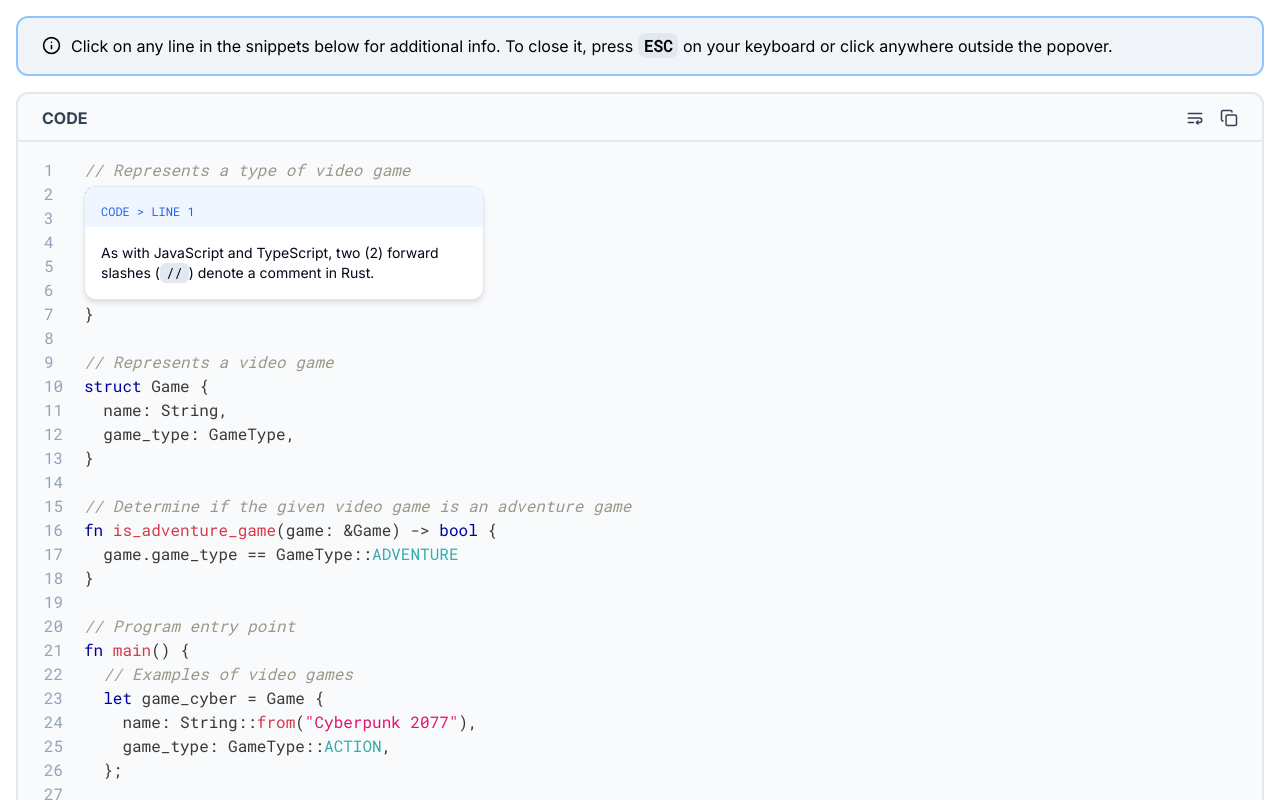
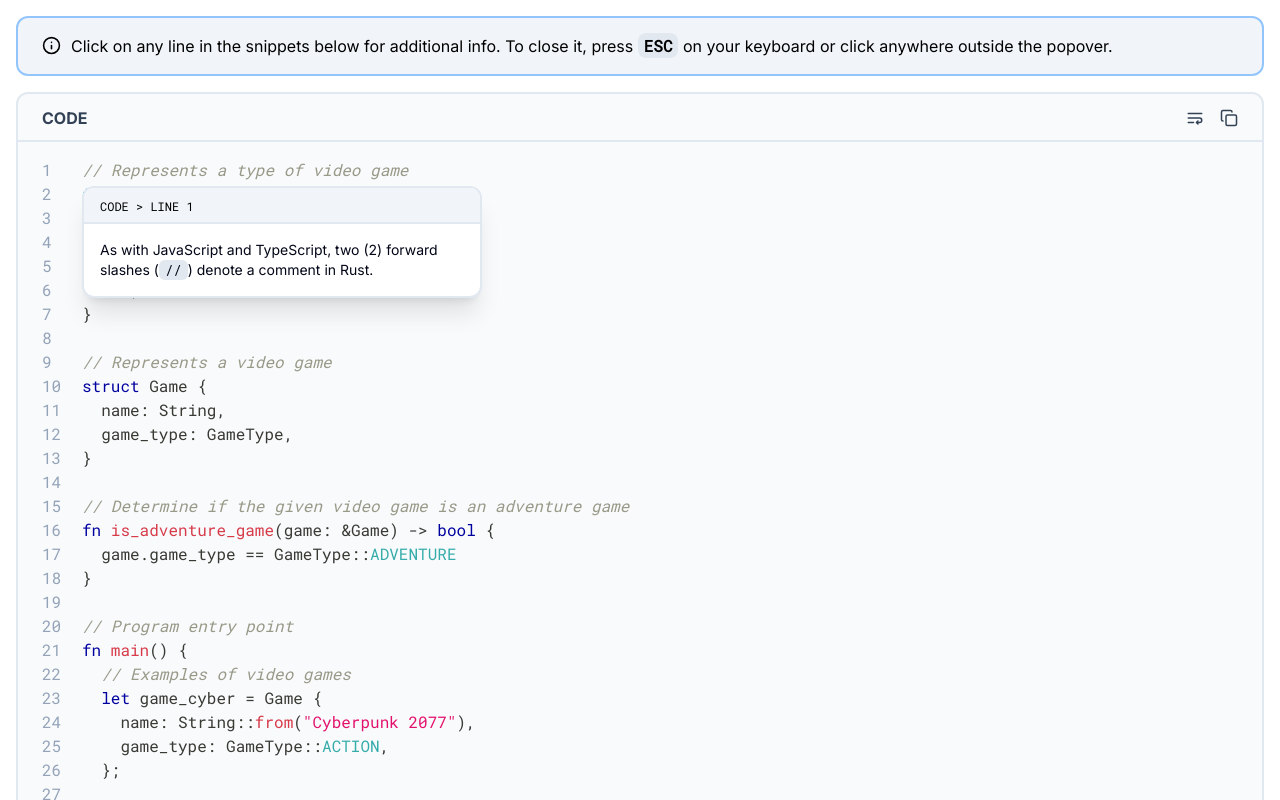
Before and after one commit to jaysella/block-comments, a Next.js app: page /first-flight/rust in a window 1280 px wide. Both pictures are taken after a click on the button "// Represents a type of video game". Shown: the top 800 px of the page. Built offline with nearby package versions, Linux system fonts and the light colour scheme.

Commit message:
Update global layout, snippet, block, popover, info colors

```diff
--- a/app/_components/InfoBlock.tsx
+++ b/app/_components/InfoBlock.tsx
@@ -3,7 +3,7 @@ import { VariantProps, cva } from "class-variance-authority";
 import { InfoIcon } from "lucide-react";
 
 const blockVariants = cva(
-  "flex flex-col gap-2.5 rounded-xl bg-slate-100 dark:bg-slate-900 border-2 dark:text-white",
+  "flex flex-col gap-2.5 rounded-xl bg-slate-100 dark:bg-slate-950 border-2 dark:text-white",
   {
     variants: {
       variant: {
--- a/app/_components/Snippet.tsx
+++ b/app/_components/Snippet.tsx
@@ -199,14 +199,14 @@ export function SnippetContent({
                 key={i}
                 {...getLineProps({ line })}
                 className={cn(
-                  "flex flex-row w-full px-4 @md:px-6 border-l-2 border-l-transparent",
+                  "flex flex-row w-full px-4 @md:px-6 transition-colors",
                   highlight && highlights[lineNum].color
                     ? `bg-${highlights[lineNum].color}-100 dark:bg-${highlights[lineNum].color}-950`
                     : "",
                   explanations
                     ? highlight && highlights[lineNum].color
                       ? `hover:bg-${highlights[lineNum].color}-200 dark:bg-${highlights[lineNum].color}-800`
-                      : "hover:bg-slate-200 dark:hover:bg-slate-800"
+                      : "hover:bg-slate-100 dark:hover:bg-slate-900"
                     : ""
                 )}
               >
@@ -305,7 +305,7 @@ function SnippetExplanation({
 }) {
   return (
     <>
-      <h2 className="px-4 pt-4 pb-2 font-mono text-xs text-blue-600 uppercase bg-blue-50 dark:bg-blue-900 dark:text-blue-200">
+      <h2 className="px-4 pt-2.5 pb-2 font-mono text-xs text-black uppercase border-b-2 border-slate-200 bg-slate-100 dark:bg-slate-900 dark:text-white dark:border-slate-800">
         {title}
       </h2>
       <div className="p-4 text-sm">
--- a/app/_components/ui/block.tsx
+++ b/app/_components/ui/block.tsx
@@ -3,7 +3,7 @@ import { ReactNode } from "react";
 
 export function Block({ children }: { children: ReactNode }) {
   return (
-    <div className="@container border-2 rounded-xl border-slate-200 dark:border-slate-800 bg-slate-50 text-slate-700 dark:text-slate-200 dark:bg-slate-900">
+    <div className="@container border-2 rounded-xl border-slate-200 dark:border-slate-800 bg-slate-50 text-slate-700 dark:text-slate-200 dark:bg-slate-950">
       {children}
     </div>
   );
--- a/app/_components/ui/popover.tsx
+++ b/app/_components/ui/popover.tsx
@@ -18,7 +18,7 @@ const PopoverContent = React.forwardRef<
       align={align}
       sideOffset={sideOffset}
       className={cn(
-        "z-50 w-[25rem] max-w-full max-h-96 rounded-xl border border-slate-200 bg-white overflow-auto text-slate-950 shadow-md outline-none data-[state=open]:animate-in data-[state=closed]:animate-out data-[state=closed]:fade-out-0 data-[state=open]:fade-in-0 data-[state=closed]:zoom-out-95 data-[state=open]:zoom-in-95 data-[side=bottom]:slide-in-from-top-2 data-[side=left]:slide-in-from-right-2 data-[side=right]:slide-in-from-left-2 data-[side=top]:slide-in-from-bottom-2 dark:border-slate-800 dark:bg-slate-950 dark:text-slate-50",
+        "z-50 w-[25rem] max-w-full max-h-96 rounded-xl border-2 border-slate-200 bg-white overflow-auto text-slate-950 shadow-xl dark:shadow-slate-950 outline-none data-[state=open]:animate-in data-[state=closed]:animate-out data-[state=closed]:fade-out-0 data-[state=open]:fade-in-0 data-[state=closed]:zoom-out-95 data-[state=open]:zoom-in-95 data-[side=bottom]:slide-in-from-top-2 data-[side=left]:slide-in-from-right-2 data-[side=right]:slide-in-from-left-2 data-[side=top]:slide-in-from-bottom-2 dark:border-slate-800 dark:bg-slate-950 dark:text-slate-50",
         className
       )}
       {...props}
--- a/app/layout.tsx
+++ b/app/layout.tsx
@@ -28,7 +28,11 @@ export default function RootLayout({
   return (
     <html lang="en">
       <body
-        className={cn(inter.className, spaceMono.variable, "dark:bg-slate-950")}
+        className={cn(
+          inter.className,
+          spaceMono.variable,
+          "bg-white dark:bg-black"
+        )}
       >
         <TooltipProvider>{children}</TooltipProvider>
         <Footer />
```
